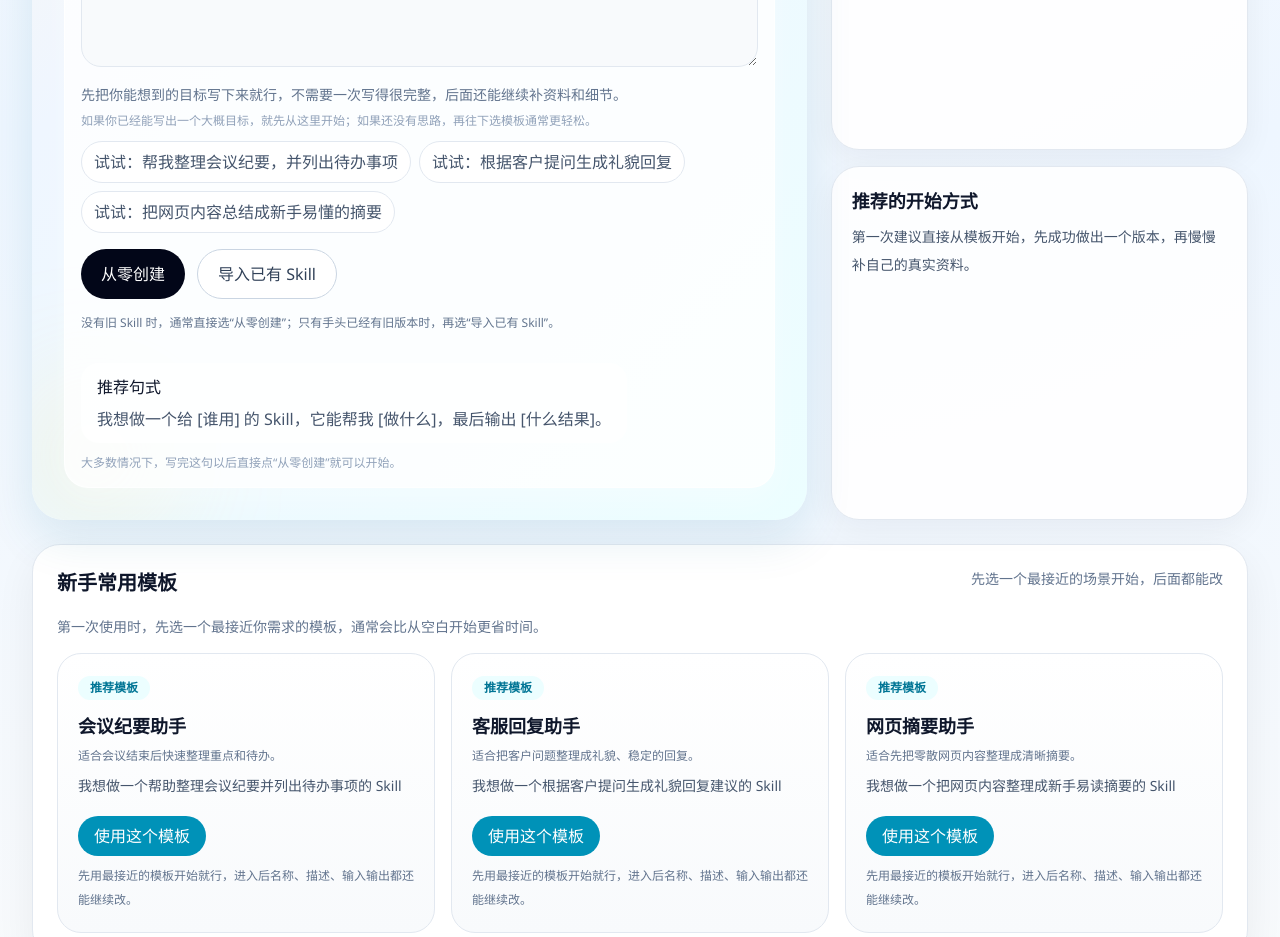
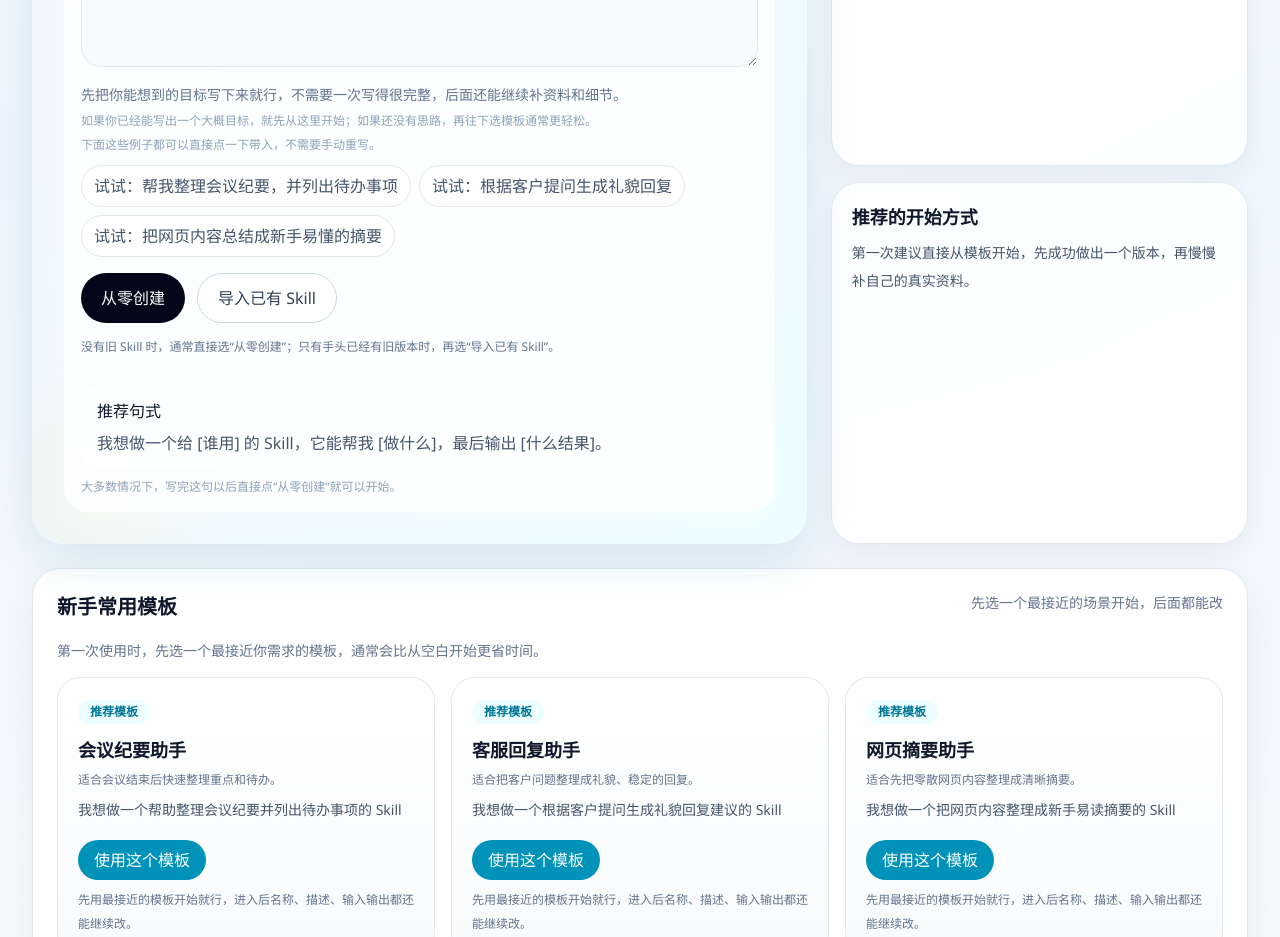
Before and after one commit to jiayuan04091016/openclaw-skill-builder, a Next.js app: page / in a window 1280 px wide. Shown: the part 840-1777 px from the top of the page. Built offline with nearby package versions, Linux system fonts and the light colour scheme.

Commit message:
Explain direct use of home goal examples

```diff
--- a/src/components/skill-builder-app.tsx
+++ b/src/components/skill-builder-app.tsx
@@ -312,6 +312,7 @@ export function SkillBuilderApp() {
                     />
                     <p className="mt-3 text-sm text-slate-500">先把你能想到的目标写下来就行，不需要一次写得很完整，后面还能继续补资料和细节。</p>
                     <p className="mt-2 text-xs text-slate-400">如果你已经能写出一个大概目标，就先从这里开始；如果还没有思路，再往下选模板通常更轻松。</p>
+                    <p className="mt-2 text-xs text-slate-400">下面这些例子都可以直接点一下带入，不需要手动重写。</p>
                     <div className="mt-3 flex flex-wrap gap-2">
                       {[
                         "帮我整理会议纪要，并列出待办事项",
```
